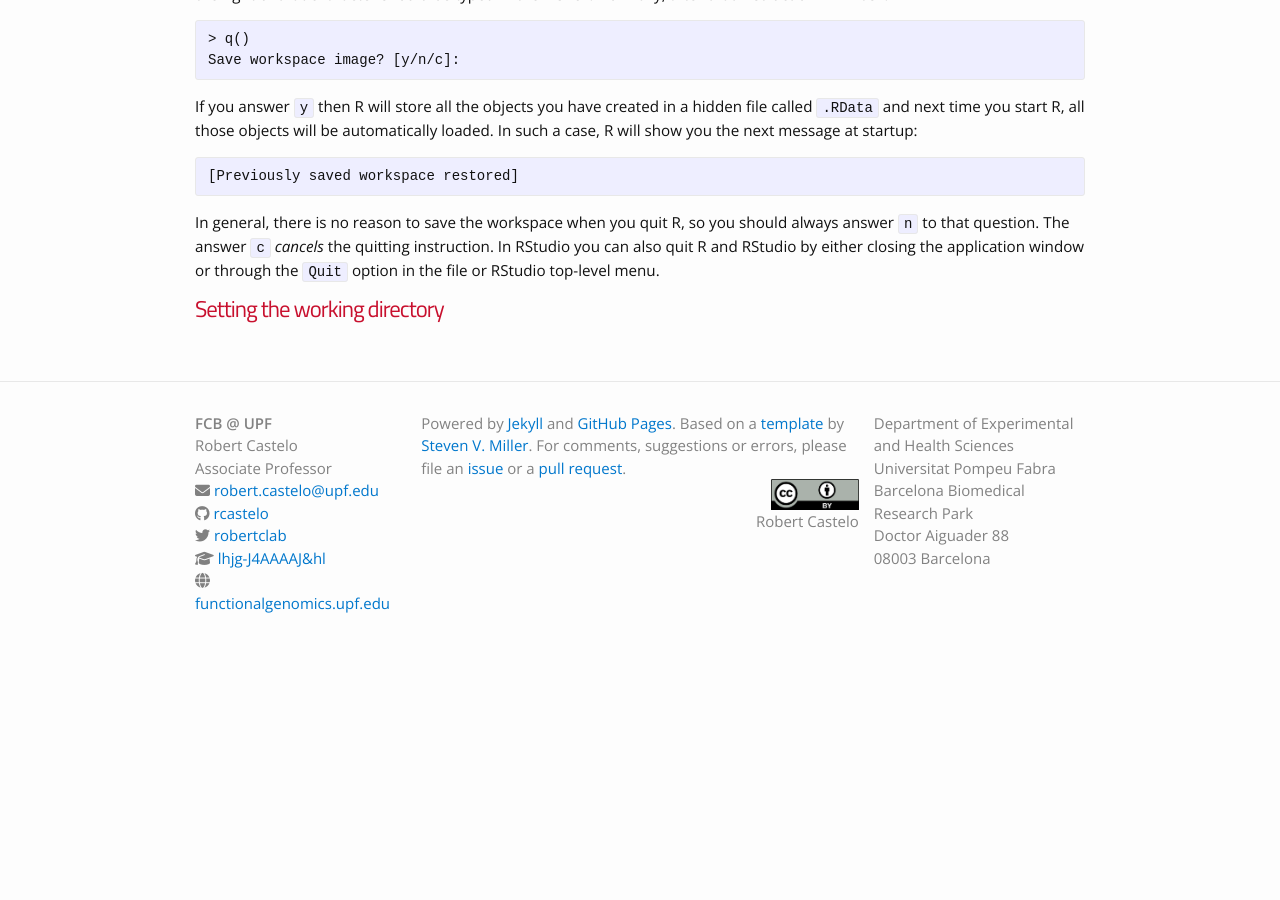
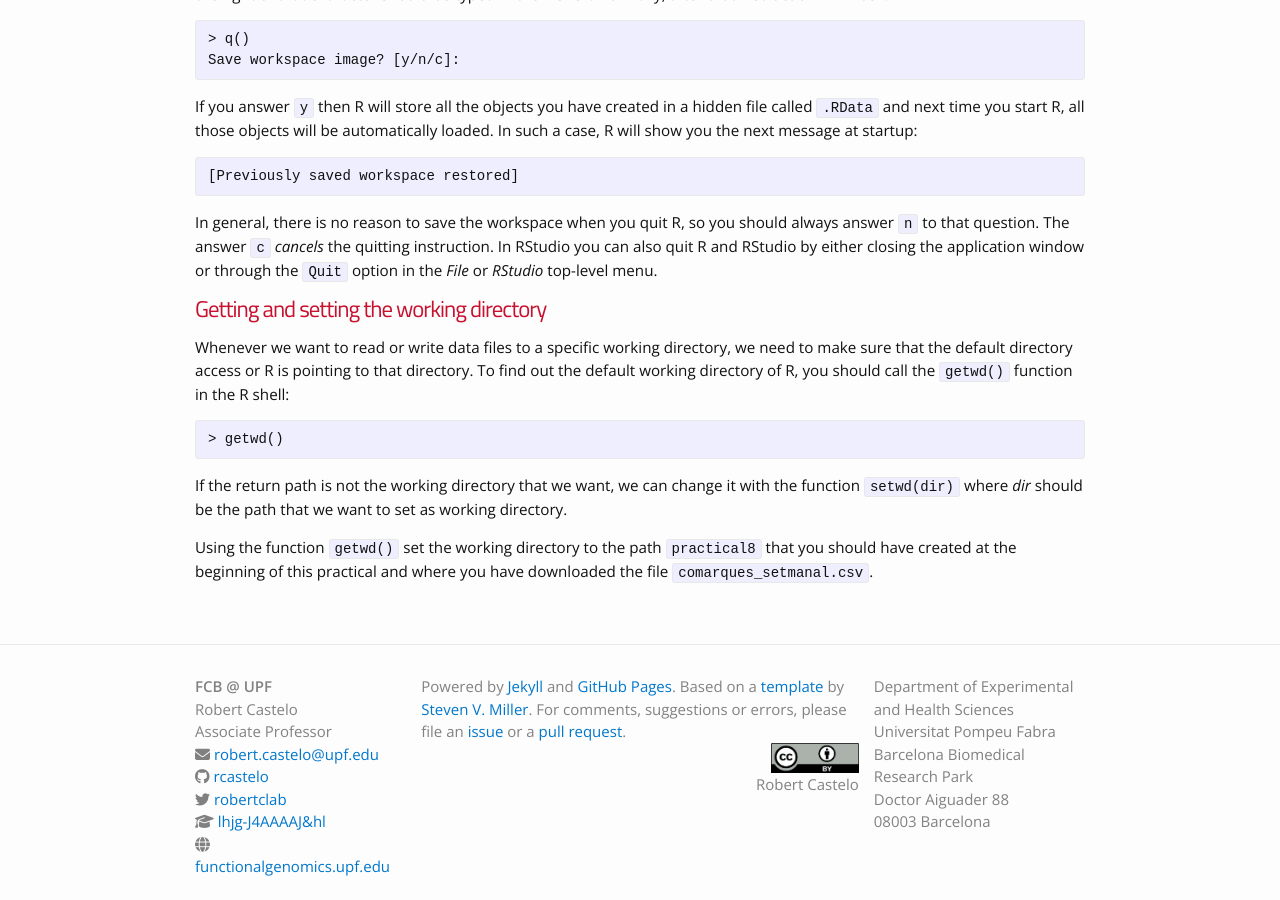
Before and after one commit to funcompbio/funcompbio.github.io, a Jekyll site: the page built from practical8/practical8.md, in a window 1280 px wide and 900 px high, scrolled down 2565 px. Built offline with Jekyll 4.4.1, drawn with Linux system fonts in a browser that asks for light colours; nearby versions of some CDN libraries; before the commit the page ends 3239 px from its top, so only the background shows below that.

Commit message:
Updated practical 8.

```diff
--- a/practical8/practical8.html
+++ b/practical8/practical8.html
@@ -45,5 +45,9 @@
 Save workspace image? [y/n/c]:</code></pre>
 <p>If you answer <code>y</code> then R will store all the objects you have created in a hidden file called <code>.RData</code> and next time you start R, all those objects will be automatically loaded. In such a case, R will show you the next message at startup:</p>
 <pre><code>[Previously saved workspace restored]</code></pre>
-<p>In general, there is no reason to save the workspace when you quit R, so you should always answer <code>n</code> to that question. The answer <code>c</code> <em>cancels</em> the quitting instruction. In RStudio you can also quit R and RStudio by either closing the application window or through the <code>Quit</code> option in the file or RStudio top-level menu.</p>
-<h1 id="setting-the-working-directory">Setting the working directory</h1>
+<p>In general, there is no reason to save the workspace when you quit R, so you should always answer <code>n</code> to that question. The answer <code>c</code> <em>cancels</em> the quitting instruction. In RStudio you can also quit R and RStudio by either closing the application window or through the <code>Quit</code> option in the <em>File</em> or <em>RStudio</em> top-level menu.</p>
+<h1 id="getting-and-setting-the-working-directory">Getting and setting the working directory</h1>
+<p>Whenever we want to read or write data files to a specific working directory, we need to make sure that the default directory access or R is pointing to that directory. To find out the default working directory of R, you should call the <code>getwd()</code> function in the R shell:</p>
+<pre><code>&gt; getwd()</code></pre>
+<p>If the return path is not the working directory that we want, we can change it with the function <code>setwd(dir)</code> where <em>dir</em> should be the path that we want to set as working directory.</p>
+<p>Using the function <code>getwd()</code> set the working directory to the path <code>practical8</code> that you should have created at the beginning of this practical and where you have downloaded the file <code>comarques_setmanal.csv</code>.</p>
```
